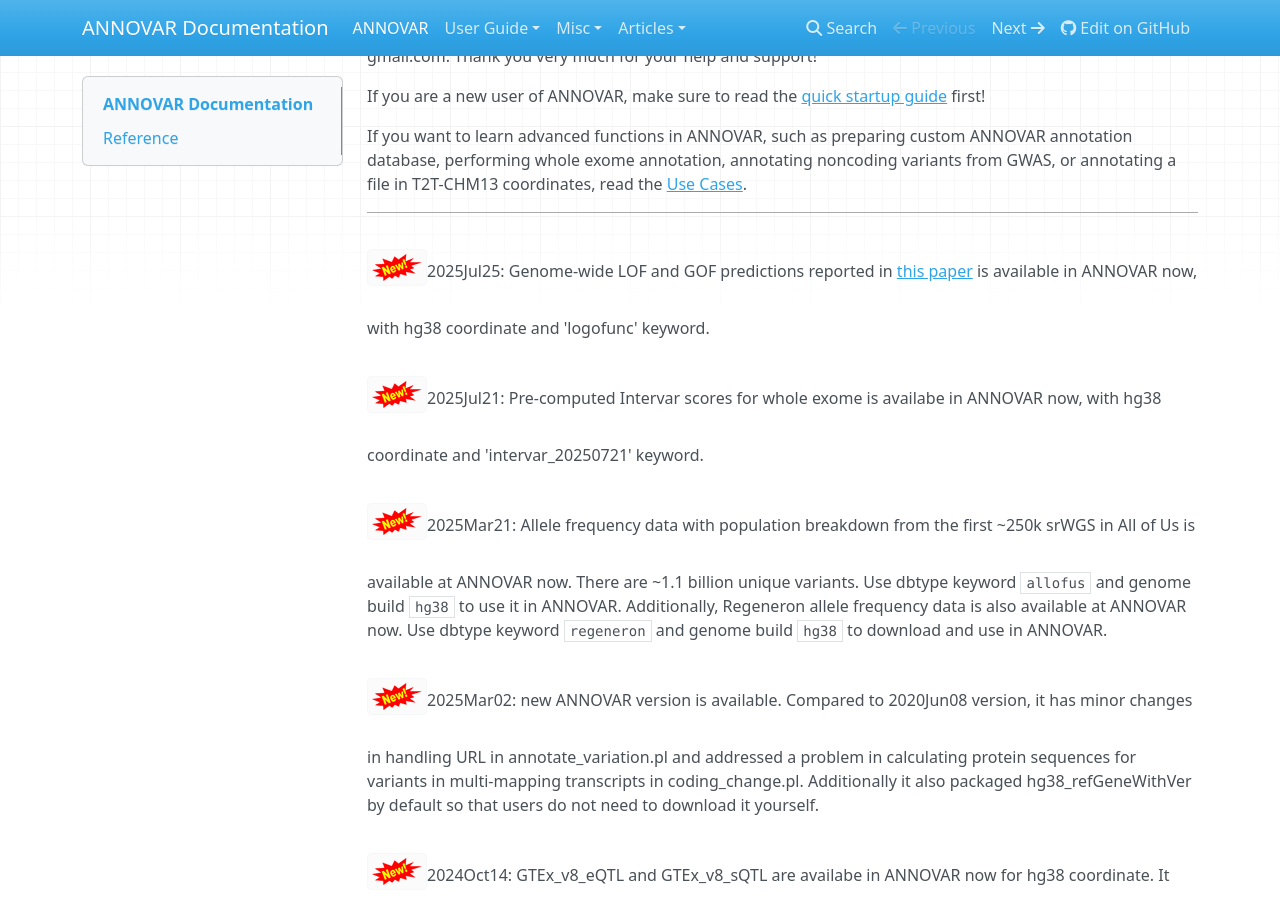
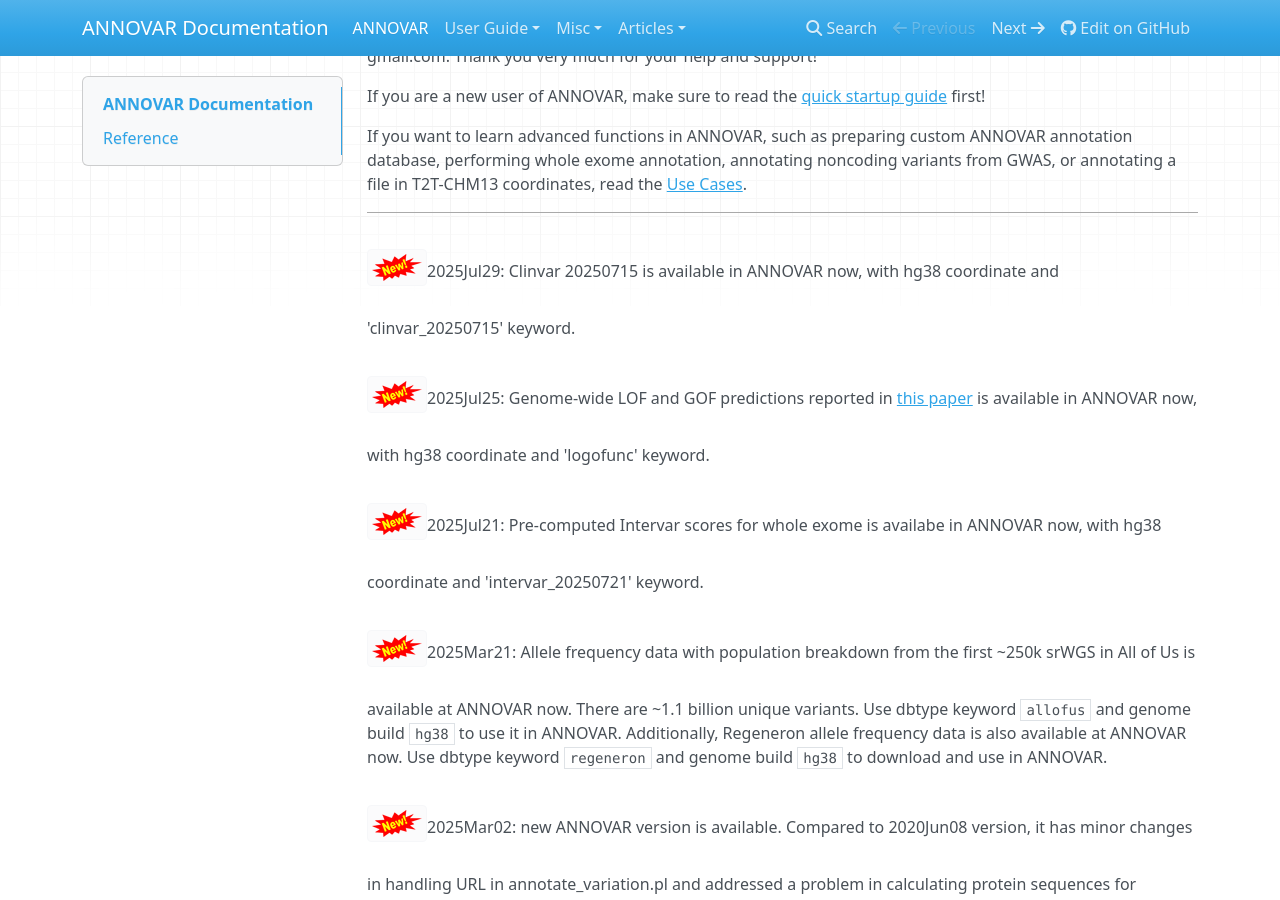
Before and after one commit to WGLab/doc-ANNOVAR, an MkDocs documentation site: the page built from docs/index.md, in a window 1280 px wide and 900 px high, scrolled down 698 px. Built offline with MkDocs 1.6.1, drawn with Linux system fonts in a browser that asks for light colours; nearby versions of some CDN libraries.

Commit message:
Update index.md

```diff
--- a/docs/index.md
+++ b/docs/index.md
@@ -14,6 +14,8 @@ If you are a new user of ANNOVAR, make sure to read the [quick startup guide](us
 If you want to learn advanced functions in ANNOVAR, such as preparing custom ANNOVAR annotation database, performing whole exome annotation, annotating noncoding variants from GWAS, or annotating a file in T2T-CHM13 coordinates, read the [Use Cases](user-guide/use_case.md).
 
 ---
+
+![new](img/new.png)2025Jul29: Clinvar 20250715 is available in ANNOVAR now, with hg38 coordinate and 'clinvar_20250715' keyword.
 
 ![new](img/new.png)2025Jul25: Genome-wide LOF and GOF predictions reported in [this paper](https://genomemedicine.biomedcentral.com/articles/10.1186/s13073-023-01261-9) is available in ANNOVAR now, with hg38 coordinate and 'logofunc' keyword.
 
```
